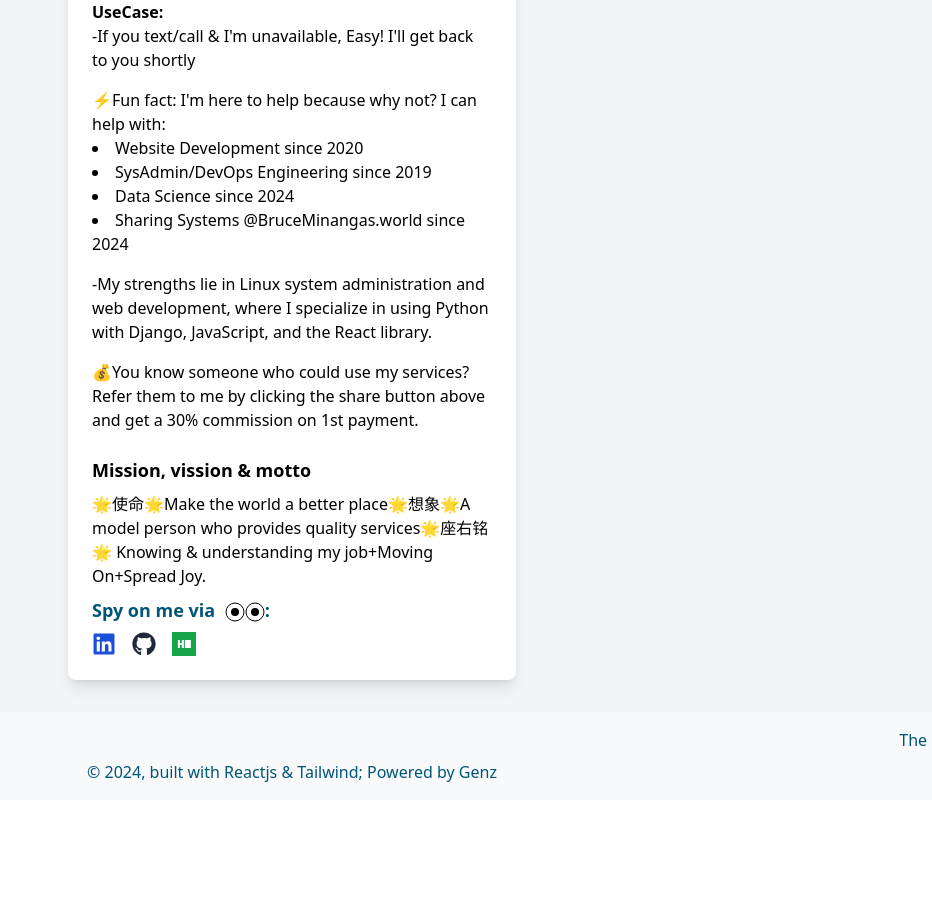
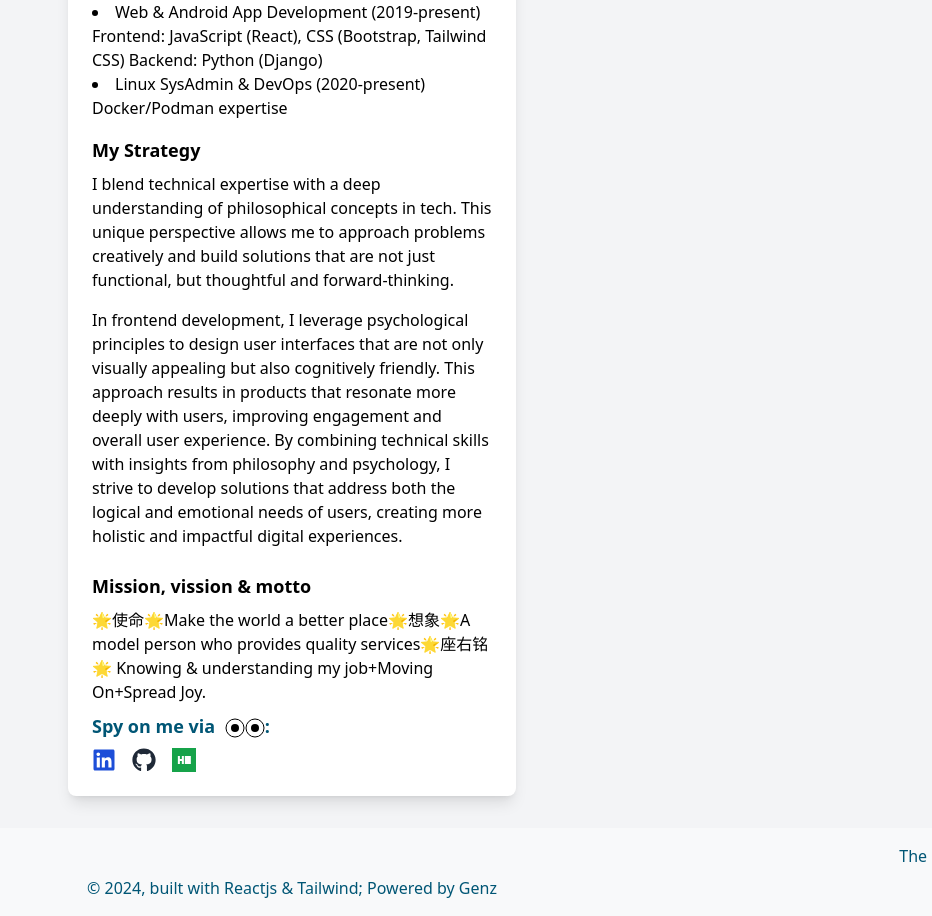
Before and after one commit to bruceminanga/BruceMinangaPortfolio-, a React (Vite) app: page / in a window 1280 px wide. Shown: the part 660-1576 px from the top of the page, without its empty margins (348-1280 px from the left). Before the commit the page ends 1460 px from the top, so only its background shows below. Built offline with nearby package versions, Linux system fonts and the light colour scheme.

Commit message:
made catalog item have there own links

```diff
--- a/src/App.jsx
+++ b/src/App.jsx
@@ -1,18 +1,26 @@
-import React, { useState, useEffect } from "react";
+import React, { useState, useEffect, lazy, Suspense } from "react";
 import { HashRouter as Router, Route, Routes } from "react-router-dom";
 import TechLoading from "./components/TechLoading";
 import ProfileCard from "./components/ProfileCard";
 import ProfileDetails from "./components/ProfileDetails";
-import MyServicesPage from "./components/MyServices/MyServicesPage";
-import CategoryPage from "./components/MyServices/CategoryPage";
 import "./index.css";
+
+const MyServicesPage = lazy(() =>
+  import("./components/MyServices/MyServicesPage")
+);
+const ItemDetailView = lazy(() =>
+  import("./components/MyServices/MyServicesPage").then((module) => ({
+    default: module.ItemDetailView,
+  }))
+);
+const CategoryPage = lazy(() => import("./components/MyServices/CategoryPage"));
 
 function App() {
   const [isLoading, setIsLoading] = useState(true);
 
   useEffect(() => {
-    // Simulate loading time
-    setTimeout(() => setIsLoading(false), 5000);
+    const timer = setTimeout(() => setIsLoading(false), 5000);
+    return () => clearTimeout(timer);
   }, []);
 
   if (isLoading) {
@@ -22,47 +30,59 @@ function App() {
   return (
     <Router>
       <div className="min-h-screen bg-gray-100 flex flex-col">
-        <div className="flex-grow py-8">
+        <main className="flex-grow py-8">
           <div className="max-w-md mx-auto space-y-4">
-            <Routes>
-              <Route
-                path="/"
-                element={
-                  <>
-                    <ProfileCard />
-                    <ProfileDetails />
-                  </>
-                }
-              />
-              <Route path="/MyServices" element={<MyServicesPage />} />
-              <Route path="/category/:category" element={<CategoryPage />} />
-            </Routes>
+            <Suspense fallback={<TechLoading />}>
+              <Routes>
+                <Route path="/" element={<Home />} />
+                <Route path="/MyServices" element={<MyServicesPage />} />
+                <Route path="/:category/:id" element={<ItemDetailView />} />
+                <Route
+                  path="/category/:category"
+                  element={<MyServicesPage />}
+                />
+                <Route path="/category/:category" element={<CategoryPage />} />
+              </Routes>
+            </Suspense>
           </div>
-        </div>
-        <footer id="main-footer">
-          <div className="marquee-container">
-            <div className="marquee-content quotes">
-              <span>
-                The projects featured on this website are my all-time favorites.
-                For more of my projects, please visit my GitHub account.
-              </span>
-              <span>
-                My eyesight got worse due to too much exposure on laptops
-                screen.
-              </span>
-              <span>
-                Don't act surprised if you come across Chinese characters in my
-                apps. I'm working on my KungFu skills
-              </span>
-            </div>
-          </div>
-          <div className="text-center mt-2">
-            © 2024, built with Reactjs & Tailwind; Powered by Genz
-          </div>
-        </footer>
+        </main>
+        <Footer />
       </div>
     </Router>
   );
 }
 
+function Home() {
+  return (
+    <>
+      <ProfileCard />
+      <ProfileDetails />
+    </>
+  );
+}
+
+function Footer() {
+  const quotes = [
+    "The projects featured on this website are my all-time favorites. For more of my projects, please visit my GitHub account.",
+    "My eyesight got worse due to too much exposure on laptops screen.",
+    "Don't act surprised if you come across Chinese characters in my apps. I'm working on my KungFu skills",
+  ];
+
+  return (
+    <footer id="main-footer">
+      <div className="marquee-container">
+        <div className="marquee-content quotes">
+          {quotes.map((quote, index) => (
+            <span key={index}>{quote}</span>
+          ))}
+        </div>
+      </div>
+      <div className="text-center mt-2">
+        © {new Date().getFullYear()}, built with Reactjs & Tailwind; Powered by
+        Genz
+      </div>
+    </footer>
+  );
+}
+
 export default App;
--- a/src/components/ProfileDetails.jsx
+++ b/src/components/ProfileDetails.jsx
@@ -6,36 +6,39 @@ import MovingEyes from "./MovingEyes"; // Make sure to import the new component
 const ProfileDetails = () => (
   <div className="max-w-md mx-auto mt-4 bg-white rounded-lg overflow-hidden shadow-lg p-6">
     <p>
-      Hi👋 I'm Bruce, the IT guy & the owner of BruceMiningas.world, Let me
-      bring your digital dreams to life(He/him)
+      👋 Hi, I'm Bruce the IT guy, Full-Stack Developer, Linux SysAdmin, Tech
+      Philosopher and the Owner of BruceMinangas.world. I Offer:
     </p>
+
     <div className="mb-4">
-      <h3 className="font-bold">UseCase:</h3>
-      <p>
-        -If you text/call & I'm unavailable, Easy! I'll get back to you shortly
-      </p>
-    </div>
-    <div className="mb-4">
-      <h3>⚡Fun fact: I'm here to help because why not? I can help with:</h3>
       <ul className="list-disc list-inside">
-        <li>Website Development since 2020</li>
-        <li>SysAdmin/DevOps Engineering since 2019</li>
-        <li>Data Science since 2024</li>
-        <li>Sharing Systems @BruceMinangas.world since 2024</li>
+        <li>
+          Web & Android App Development (2019-present) Frontend: JavaScript
+          (React), CSS (Bootstrap, Tailwind CSS) Backend: Python (Django)
+        </li>
+        <li>Linux SysAdmin & DevOps (2020-present) Docker/Podman expertise</li>
       </ul>
     </div>
 
     <div className="mb-4">
-      <h3>
-        -My strengths lie in Linux system administration and web development,
-        where I specialize in using Python with Django, JavaScript, and the
-        React library.
-      </h3>
+      <h3 className="font-bold text-lg mb-2">My Strategy</h3>
+      <p>
+        I blend technical expertise with a deep understanding of philosophical
+        concepts in tech. This unique perspective allows me to approach problems
+        creatively and build solutions that are not just functional, but
+        thoughtful and forward-thinking.
+      </p>
     </div>
     <div className="mb-4">
       <h3>
-        💰You know someone who could use my services? Refer them to me by
-        clicking the share button above and get a 30% commission on 1st payment.
+        In frontend development, I leverage psychological principles to design
+        user interfaces that are not only visually appealing but also
+        cognitively friendly. This approach results in products that resonate
+        more deeply with users, improving engagement and overall user
+        experience. By combining technical skills with insights from philosophy
+        and psychology, I strive to develop solutions that address both the
+        logical and emotional needs of users, creating more holistic and
+        impactful digital experiences.
       </h3>
     </div>
 
```
Also changed, not shown: src/components/MyServices/MyServicesPage.jsx (+94 -58 lines).
